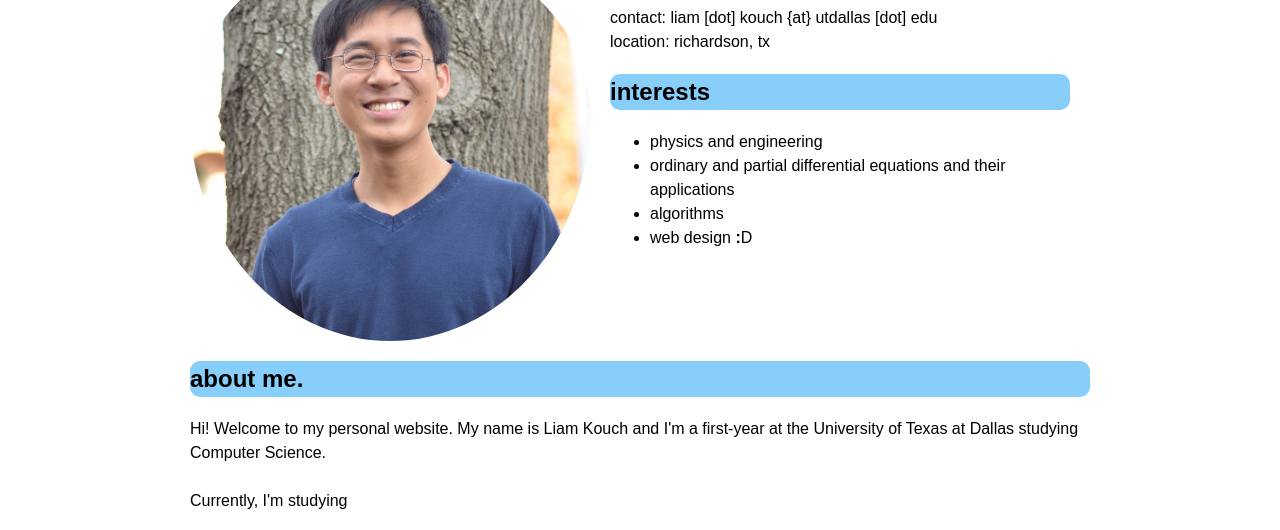
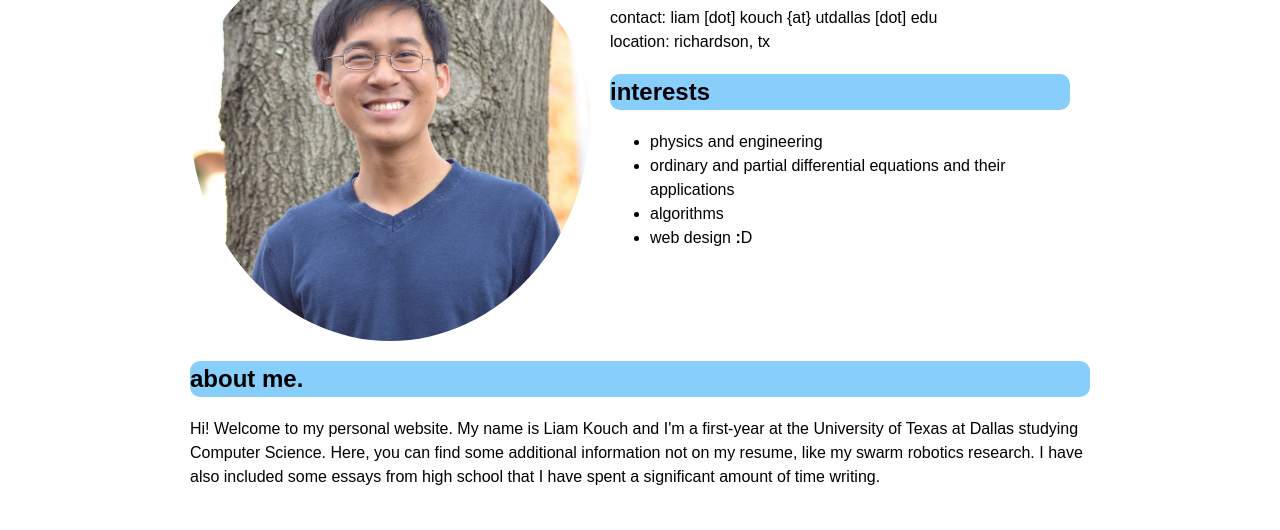
Before and after one commit to liamkouch/liamkouch.github.io, a plain HTML site: page index.html in a window 1280 px wide. Shown: the part 141-671 px from the top of the page. Drawn offline with Linux system fonts and the light colour scheme.

Commit message:
Update index.html

```diff
--- a/index.html
+++ b/index.html
@@ -67,9 +67,9 @@
             <div id="about me" class="center">
                 <h2>about me.</h2>
                 <p>
-                    Hi! Welcome to my personal website. My name is Liam Kouch and I'm a first-year at the University of Texas at Dallas studying Computer Science.
+                    Hi! Welcome to my personal website. My name is Liam Kouch and I'm a first-year at the University of Texas at Dallas studying Computer Science. Here, you can find some additional information not on my resume, like my swarm robotics research. I have also included some essays from high school that I have spent a significant amount of time writing.
                     <br><br>
-                    Currently, I'm studying
+
                 </p>
             </div>
 
```
